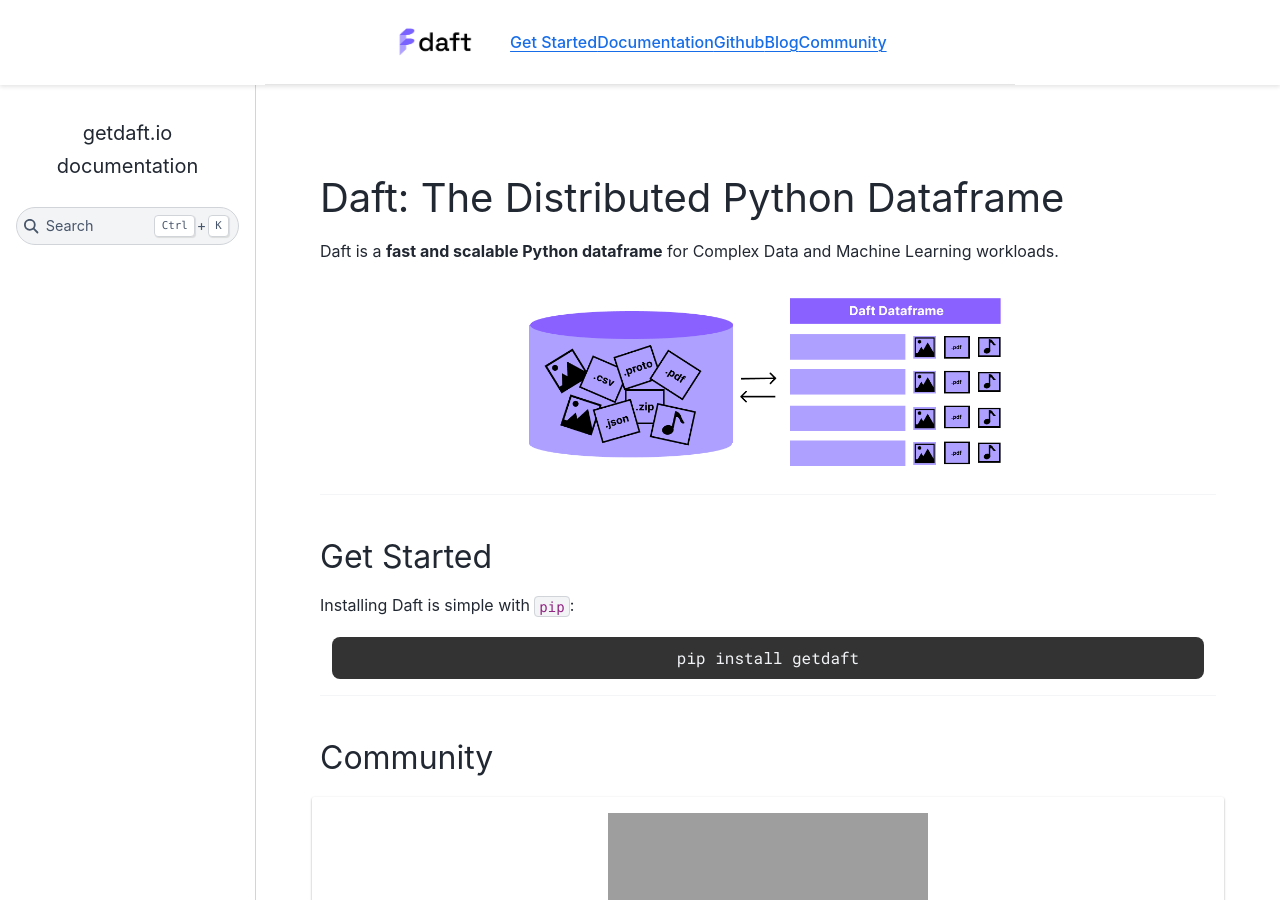
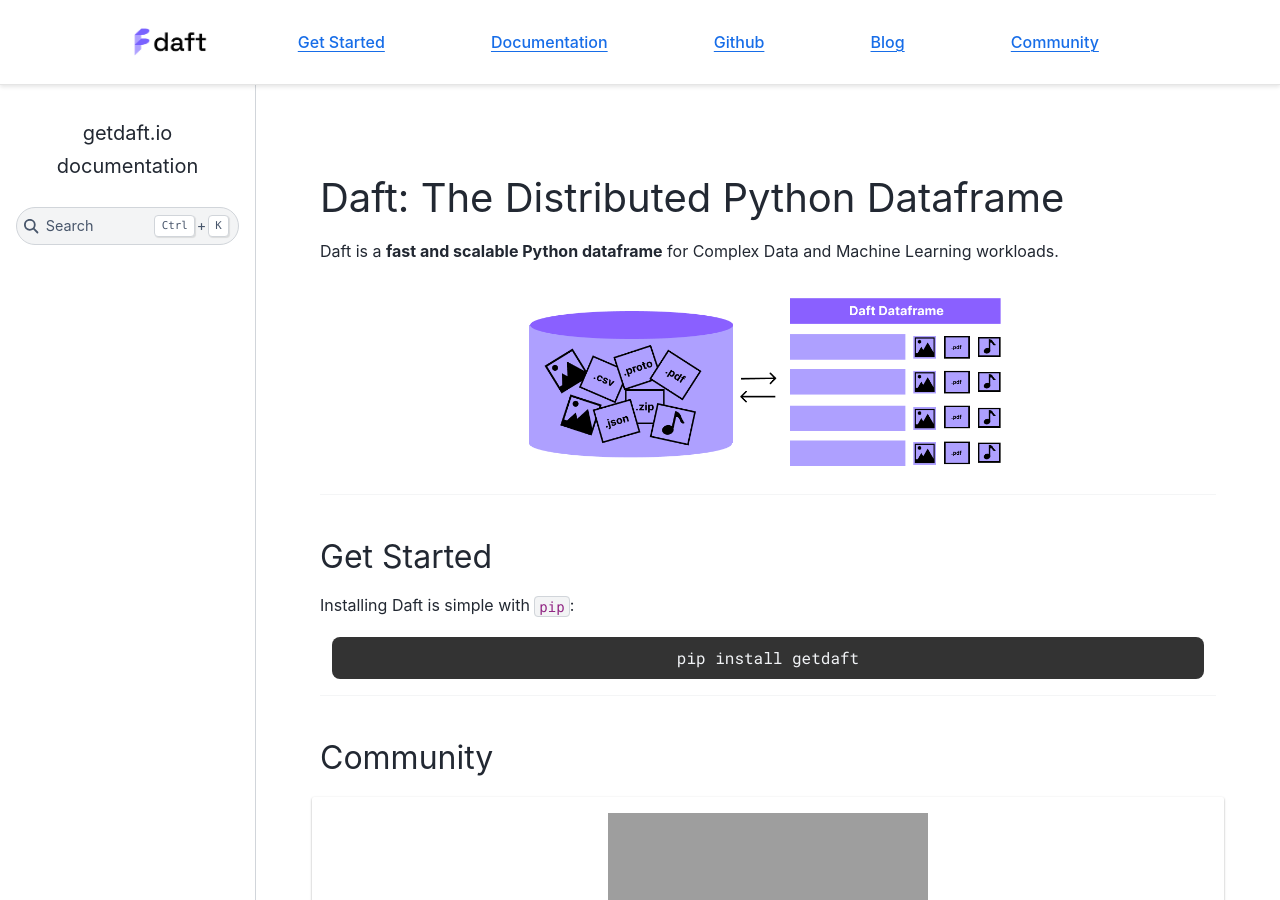
Before and after one commit to universalmind303/getdaft.io, a Sphinx documentation site: the page built from docs/source/index.rst, in a window 1280 px wide and 900 px high. Built offline with Sphinx 7.4.7 and the Sphinx Book theme 1.1.4, drawn with Linux system fonts in a browser that asks for light colours; grey boxes are pictures that could not be loaded.

Commit message:
Upgrade version of sphinx-book-theme and associated css fixes

```diff
--- a/docs/source/_static/header.css
+++ b/docs/source/_static/header.css
@@ -4,7 +4,8 @@
     align-items: center;
     justify-content: space-between;
     padding: 24px;
-    border-bottom: 1px solid rgba(0,0,0,.1)
+    border-bottom: 1px solid rgba(0,0,0,.1);
+    width: 100%;
 }
 
 .header-nav {
@@ -92,5 +93,6 @@
     .header-container {
         padding-left: 10vw;
         padding-right: 10vw;
+        width: 100%;
     }
 }
--- a/docs/source/conf.py
+++ b/docs/source/conf.py
@@ -30,3 +30,4 @@
 html_theme_options = {
     "single_page": True,
 }
+html_context = {"default_mode": "light"}
--- a/requirements.txt
+++ b/requirements.txt
@@ -1,2 +1,2 @@
-Sphinx <= 5
-sphinx-book-theme>=0.3.3,<1.0.0
+Sphinx < 6
+sphinx-book-theme==1.1.0
```
